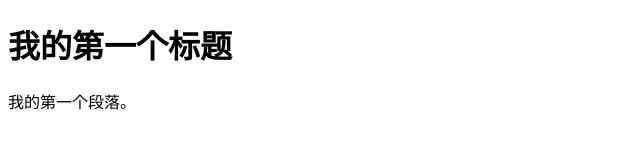
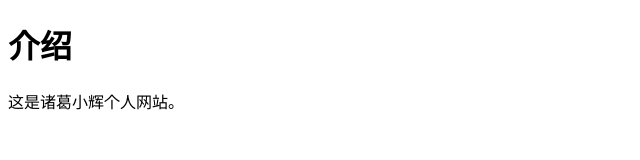
Before and after one commit to Jsopenzhuge/Jsopenzhuge.github.io, a plain HTML site: page index.html in a window 1280 px wide. Shown: the whole page, without its empty margins (0-640 px from the left). Drawn offline with Linux system fonts and the light colour scheme.

Commit message:
Update index.html

```diff
--- a/index.html
+++ b/index.html
@@ -2,10 +2,10 @@
 <html>
 <head>
 <meta charset="utf-8">
-<title>菜鸟教程(runoob.com)</title>
+<title>诸葛小辉</title>
 </head>
 <body>
-    <h1>我的第一个标题</h1>
-    <p>我的第一个段落。</p>
+    <h1>介绍</h1>
+    <p>这是诸葛小辉个人网站。</p>
 </body>
 </html>
```
